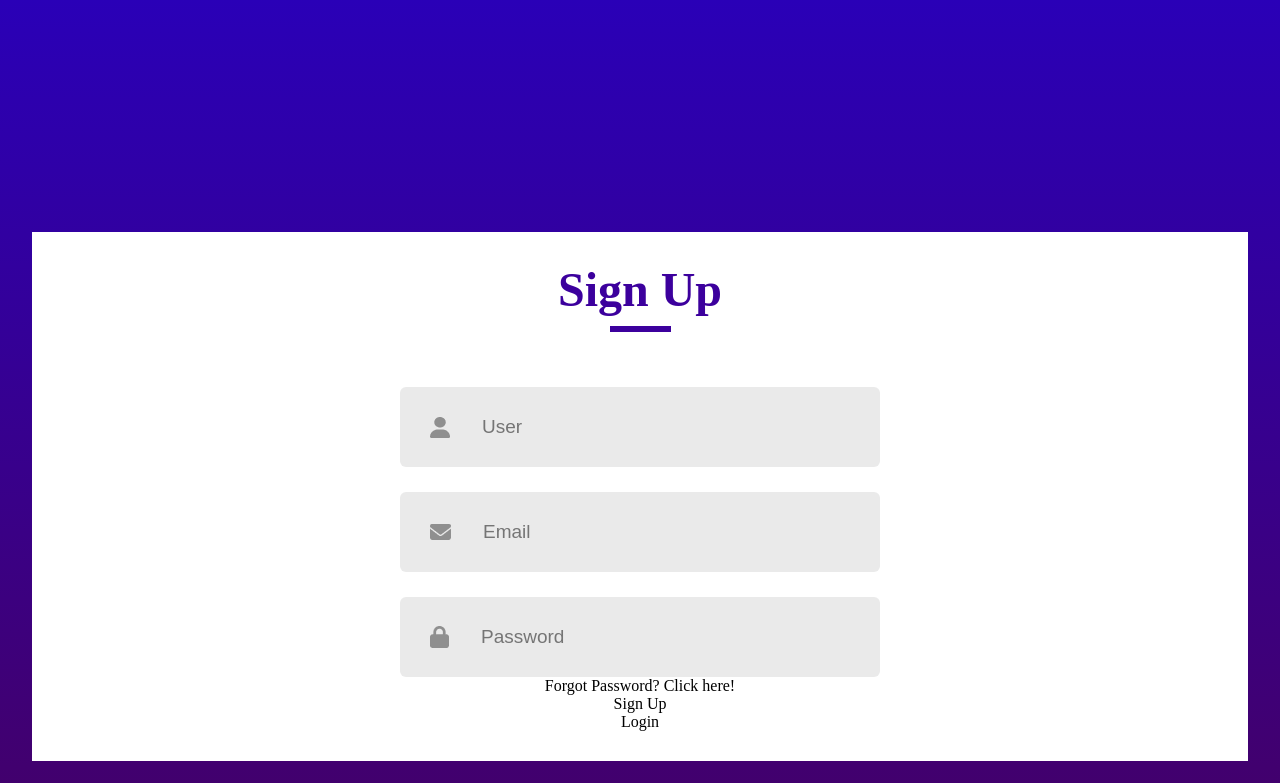
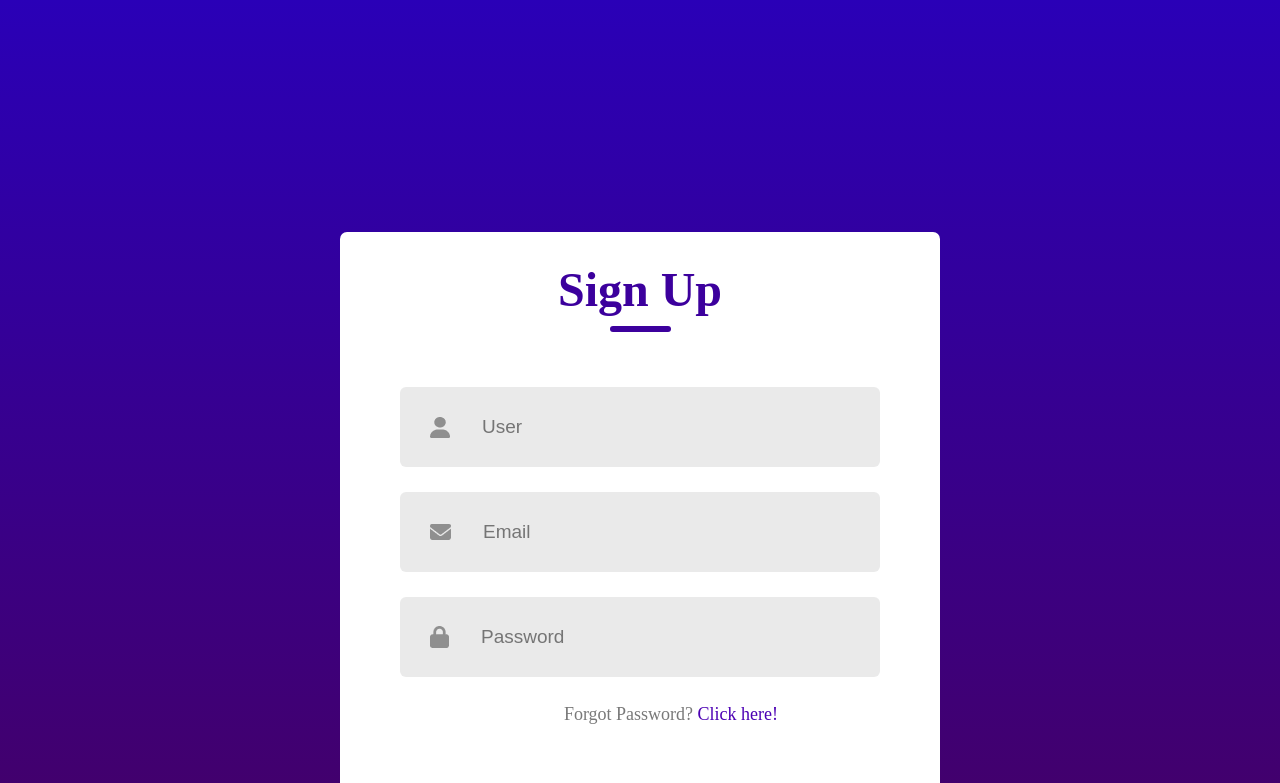
Before and after one commit to Medom5/login-signup, a React (Vite) app: page / in a window 1280 px wide. Shown: the top 783 px of the page. Built offline with nearby package versions, Linux system fonts and the light colour scheme.

Commit message:
Add: more styling

```diff
--- a/src/Components/LoginSignup/LoginSignup.css
+++ b/src/Components/LoginSignup/LoginSignup.css
@@ -5,6 +5,8 @@
   margin-top: 200px;
   background: #fff;
   padding-bottom: 30px;
+  border-radius: 7px;
+  width: 600px;
 }
 
 .header {
@@ -26,7 +28,7 @@
   width: 61px;
   height: 6px;
   background: #3c009d;
-  border: 9px;
+  border-radius: 9px;
 }
 
 .inputs {
@@ -59,3 +61,35 @@
   color: #797979;
   font-size: 19px;
 }
+
+.forgot-password {
+  margin-left: 62px;
+  margin-top: 27px;
+  color: #797979;
+  font-size: 18px;
+}
+
+.forgot-password span {
+  color: #4c00b4;
+  cursor: pointer;
+}
+
+.submit-container {
+  display: flex;
+  gap: 30px;
+  margin: 60px auto;
+}
+
+.submit {
+  display: flex;
+  justify-content: center;
+  align-items: center;
+  width: 220px;
+  height: 59px;
+  color: #fff;
+  background-color: #4c00b4;
+  border-radius: 50px;
+  font-size: 19px;
+  font-weight: 700;
+  cursor: pointer;
+}
```
